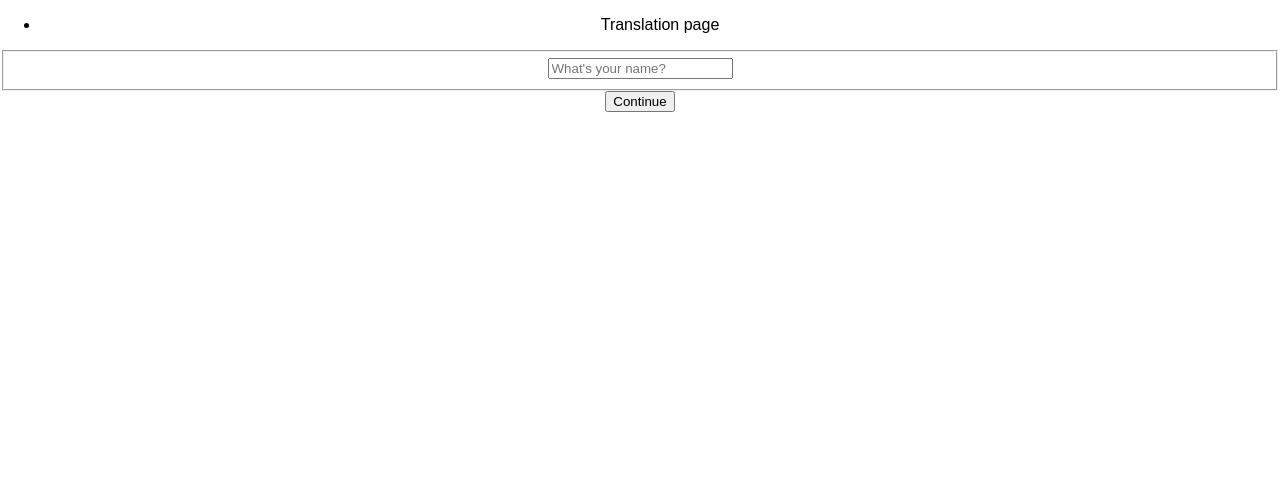
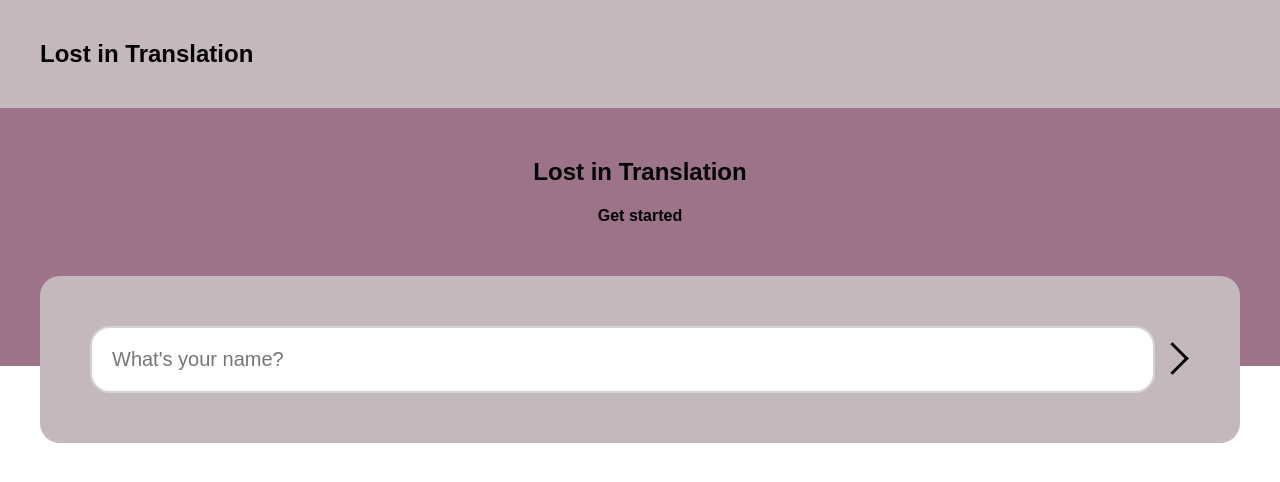
Before and after one commit to johaol16/assignment-2, a React (Create React App) app: page / in a window 1280 px wide. Shown: the top 482 px of the page. Built offline with nearby package versions, Linux system fonts and the light colour scheme; no server answers.

Commit message:
style navbar and login

```diff
--- a/src/components/Login/LoginForm.jsx
+++ b/src/components/Login/LoginForm.jsx
@@ -1,10 +1,11 @@
-import { useForm } from "react-hook-form";
-import { loginUser } from  "../../api/user";
-import { useState, useEffect } from "react";
-import { storageSave } from "../../utils/storage";
-import { useUser } from "../../context/UserContext";
-import { useNavigate } from "react-router-dom";
-import { STORAGE_KEY_USER } from "../../const/storageKeys";
+import { useForm } from "react-hook-form"
+import { loginUser } from  "../../api/user"
+import { useState, useEffect } from "react"
+import { storageSave } from "../../utils/storage"
+import { useUser } from "../../context/UserContext"
+import { useNavigate } from "react-router-dom"
+import { STORAGE_KEY_USER } from "../../const/storageKeys"
+import "./Login.css"
 
 
 
@@ -63,14 +64,12 @@ const LoginForm = () => {
 
     return (
         <>
-        <form onSubmit={ handleSubmit(onSubmit) }>
-            <fieldset>
-                {/* <label htmlFor="username">Username: </label> */}
-                <input type="text" placeholder="What's your name?" { ...register("username", usernameConfig) }></input>
+        <form id="logInForm" onSubmit={ handleSubmit(onSubmit) }>
+            <fieldset id="logInFieldset">
+                <input id="logInInput" type="text" placeholder="What's your name?" { ...register("username", usernameConfig) }></input>
+                <button id="logInButton" type="submit" disabled={ loading }><i id="arrow"></i></button>
                 { errorMessage }
             </fieldset>
-
-            <button type="submit" disabled={ loading }>Continue</button>
 
             { loading && <p>Logging in...</p> }
             { apiError && <p>{ apiError }</p> }
--- a/src/components/Login/login.css
+++ b/src/components/Login/login.css
@@ -0,0 +1,44 @@
+#logInInput {
+    width: 50%;
+    padding: 20px;
+    border: 2px solid lightgray;
+    border-radius: 20px;
+    flex: 1;
+    font-size: 20px;
+}
+
+#logInButton {
+    border: none;
+    border-radius: 20px;
+    background-color: #C5B7BE;
+
+}
+
+#logInFieldset {
+    padding: 50px;
+    margin: -90px 40px 40px 40px;
+    background-color: #C5B7BE;
+    border-radius: 20px;
+    border: none;
+    display:flex;
+    flex-direction:row;
+}
+
+#logInForm {
+    display: flex;
+    flex-direction: column;
+}
+
+#arrow {
+    transform: rotate(-45deg);
+    -webkit-transform: rotate(-45deg);
+    border: 2px solid black;
+    border-width: 0 3px 3px 0;
+    display: inline-block;
+    padding: 10px;
+}
+
+#logInSection {
+    background-color: #9D738A;
+    padding: 30px 10px 120px 10px;
+}
--- /dev/null
+++ b/src/components/Navbar/Navbar.css
@@ -0,0 +1,9 @@
+#navbar {
+    background-color: #C5B7BE;
+    padding: 20px 20px 20px 40px;
+    display: flex;
+}
+
+#title {
+    text-align: left;
+}
--- a/src/components/Navbar/Navbar.jsx
+++ b/src/components/Navbar/Navbar.jsx
@@ -1,15 +1,14 @@
 import { NavLink } from "react-router-dom"
 import { useUser } from "../../context/UserContext"
+import './Navbar.css'
 
 const Navbar = () => {
 
     const { user } = useUser()
 
     return (
-        <nav>
-            <ul>
-                <li>Translation page</li>
-            </ul>
+        <nav id="navbar">
+            <h1 id="title">Lost in Translation</h1>
 
             { user !== null &&
             <ul>
--- a/src/views/Login.jsx
+++ b/src/views/Login.jsx
@@ -1,8 +1,13 @@
 import LoginForm from "../components/Login/LoginForm"
+import "../components/Login/Login.css"
 
 const Login = () => {
     return (
         <>
+        <section id="logInSection">
+            <h2>Lost in Translation</h2>
+            <h4>Get started</h4>
+        </section>
         <LoginForm />
         </>
     )
```
Also changed, not shown: src/components/Profile/LogoutForm.jsx (deleted), src/components/Profile/TranslationList.jsx (deleted).
